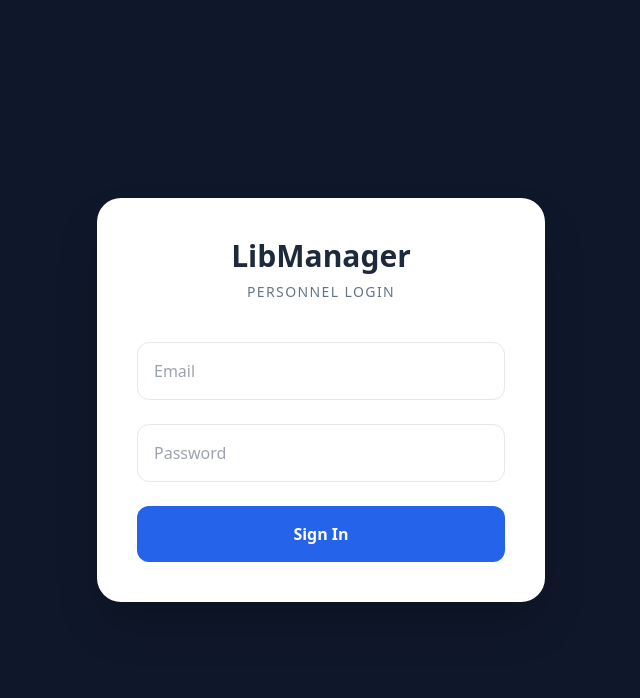
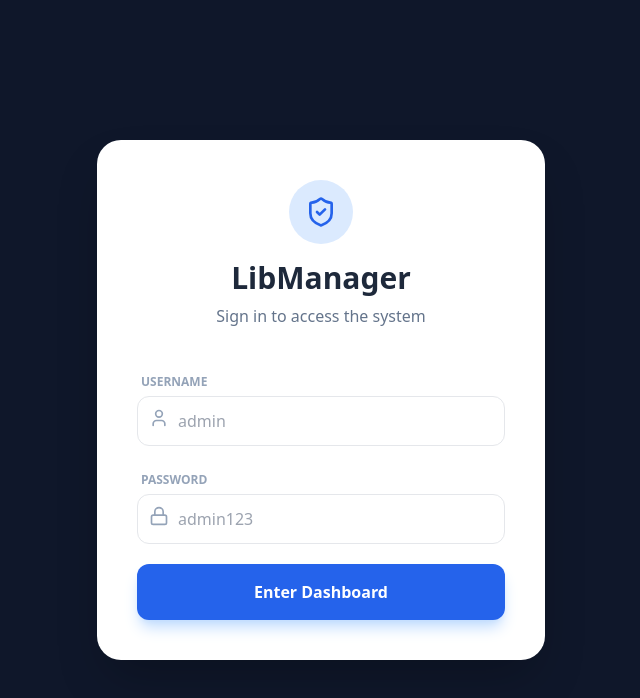
Before and after one commit to qwaziestatic/e-library-frontend, a React (Vite) app: page /login in a window 1280 px wide. Shown: the top 698 px of the page, without its empty margins (319-959 px from the left). Built offline with nearby package versions, Linux system fonts and the light colour scheme; no server answers.

Commit message:
Update Login.jsx

```diff
--- a/src/pages/Login.jsx
+++ b/src/pages/Login.jsx
@@ -1,28 +1,26 @@
 import { useState, useContext } from 'react';
 import { AuthContext } from '../context/AuthContext';
 import { useNavigate } from 'react-router-dom';
-import api from '../api/axios';
-import { Lock, User, Loader2 } from 'lucide-react';
+import { Lock, User, ShieldCheck } from 'lucide-react';
 
 export default function Login() {
-  const [email, setEmail] = useState('');
+  const [username, setUsername] = useState('');
   const [password, setPassword] = useState('');
-  const [loading, setLoading] = useState(false);
   const { login } = useContext(AuthContext);
   const navigate = useNavigate();
 
-  const handleSubmit = async (e) => {
+  const handleSubmit = (e) => {
     e.preventDefault();
-    setLoading(true);
-    try {
-      // Calling the REAL backend for a REAL token
-      const res = await api.post('/auth/login', { email, password });
-      login(res.data.access_token, res.data.user);
+
+    // Check specific instructions credentials
+    if (username === 'admin' && password === 'admin123') {
+      login('mock-token', { name: 'System Admin', role: 'admin', email: 'admin@library.com' });
       navigate('/dashboard');
-    } catch (err) {
-      alert("Login Failed: Make sure you use a valid email/password registered in the backend database.");
-    } finally {
-      setLoading(false);
+    } else if (username === 'librarian' && password === 'librarian123') {
+      login('mock-token', { name: 'Staff Librarian', role: 'librarian', email: 'staff@library.com' });
+      navigate('/dashboard');
+    } else {
+      alert("Invalid! Use: admin/admin123 or librarian/librarian123");
     }
   };
 
@@ -30,15 +28,28 @@ export default function Login() {
     <div className="min-h-screen flex items-center justify-center bg-slate-900 px-4">
       <div className="max-w-md w-full bg-white rounded-3xl shadow-2xl p-10">
         <div className="text-center mb-10">
-          <h2 className="text-3xl font-bold text-slate-800 text-center">LibManager</h2>
-          <p className="text-slate-500 mt-2 text-center text-sm uppercase tracking-widest">Personnel Login</p>
+          <div className="bg-blue-100 w-16 h-16 rounded-full flex items-center justify-center mx-auto mb-4">
+            <ShieldCheck className="text-blue-600" size={32} />
+          </div>
+          <h2 className="text-3xl font-bold text-slate-800">LibManager</h2>
+          <p className="text-slate-500 mt-2">Sign in to access the system</p>
         </div>
-        <form onSubmit={handleSubmit} className="space-y-6">
-          <input type="email" placeholder="Email" className="w-full p-4 border rounded-xl outline-none focus:ring-2 focus:ring-blue-500" onChange={e => setEmail(e.target.value)} required />
-          <input type="password" placeholder="Password" className="w-full p-4 border rounded-xl outline-none focus:ring-2 focus:ring-blue-500" onChange={e => setPassword(e.target.value)} required />
-          <button disabled={loading} className="w-full bg-blue-600 text-white py-4 rounded-xl font-bold hover:bg-blue-700 transition flex items-center justify-center">
-            {loading ? <Loader2 className="animate-spin" /> : "Sign In"}
-          </button>
+        <form onSubmit={handleSubmit} className="space-y-5">
+          <div>
+            <label className="text-xs font-bold text-slate-400 uppercase ml-1">Username</label>
+            <div className="relative mt-1">
+              <User className="absolute left-3 top-3 text-slate-400" size={20} />
+              <input type="text" placeholder="admin" className="w-full pl-10 p-3 border rounded-xl outline-none focus:ring-2 focus:ring-blue-500" onChange={e => setUsername(e.target.value)} required />
+            </div>
+          </div>
+          <div>
+            <label className="text-xs font-bold text-slate-400 uppercase ml-1">Password</label>
+            <div className="relative mt-1">
+              <Lock className="absolute left-3 top-3 text-slate-400" size={20} />
+              <input type="password" placeholder="admin123" className="w-full pl-10 p-3 border rounded-xl outline-none focus:ring-2 focus:ring-blue-500" onChange={e => setPassword(e.target.value)} required />
+            </div>
+          </div>
+          <button className="w-full bg-blue-600 text-white py-4 rounded-xl font-bold hover:bg-blue-700 shadow-lg shadow-blue-200 transition">Enter Dashboard</button>
         </form>
       </div>
     </div>
```
